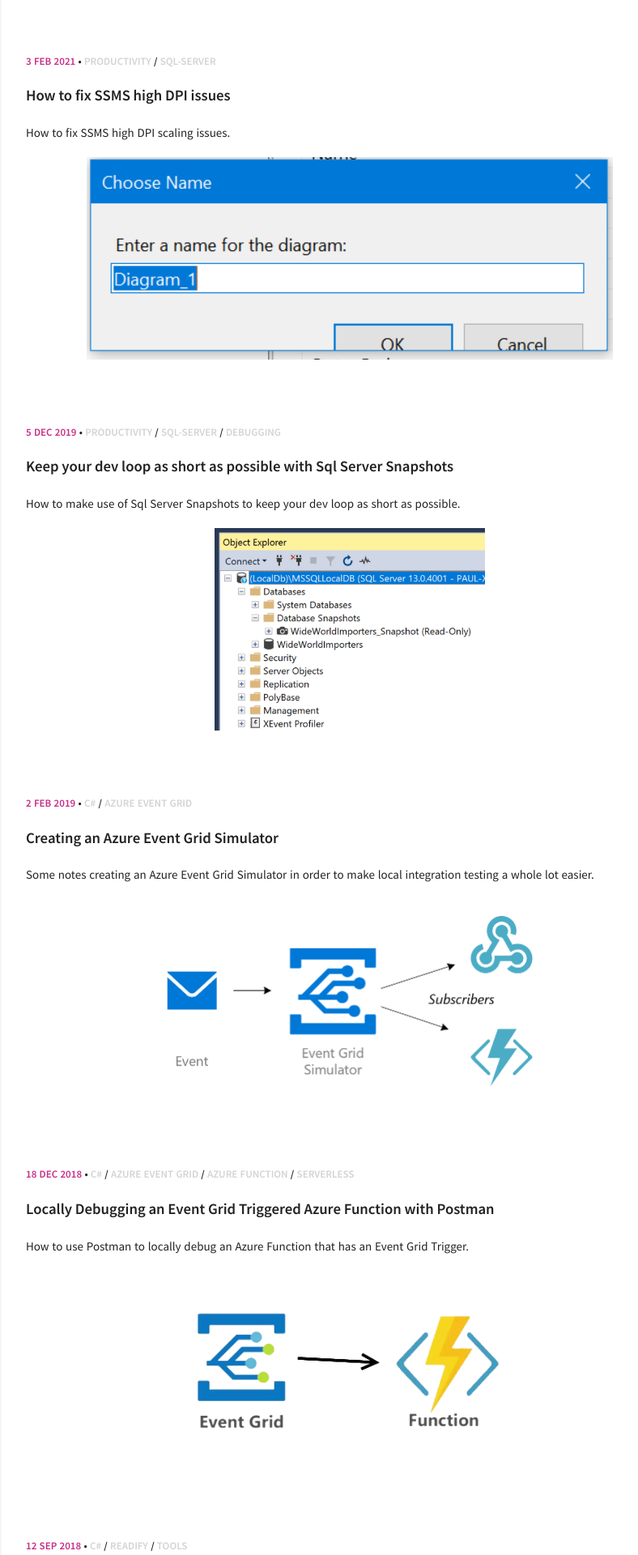
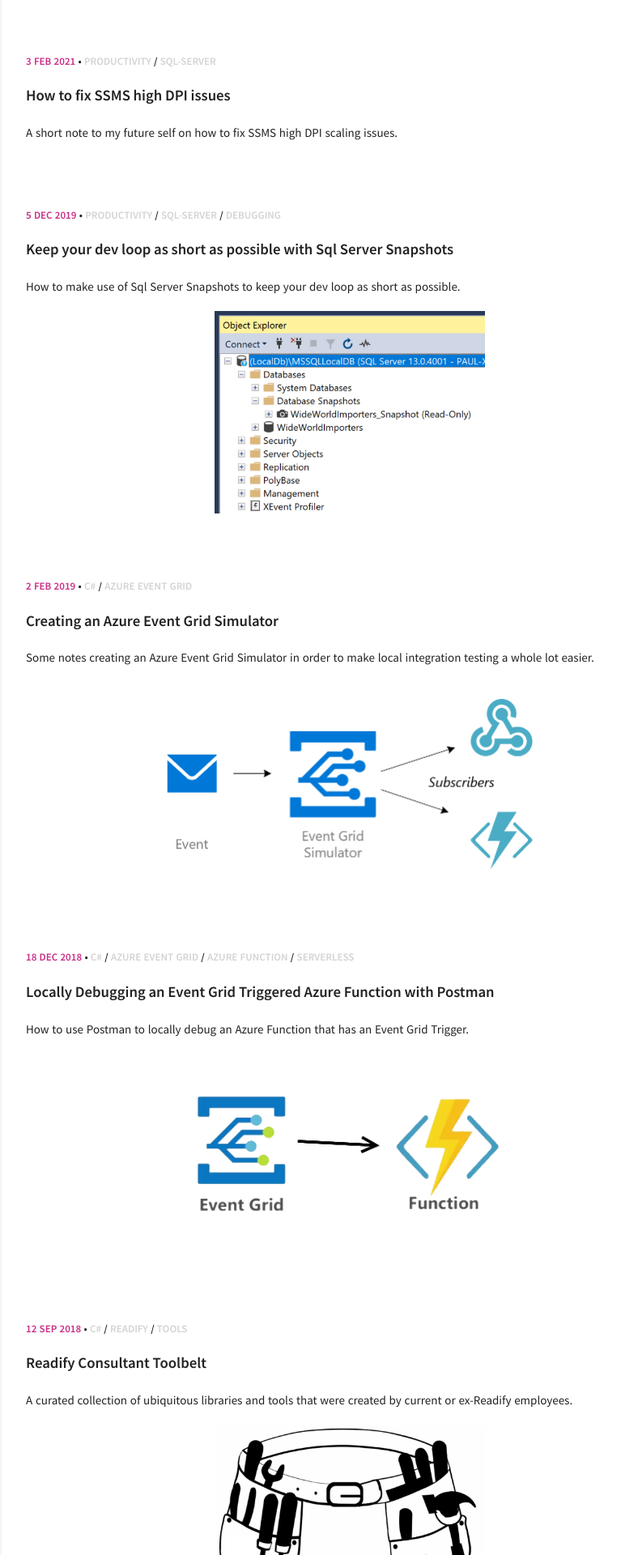
Before and after one commit to pmcilreavy/pmcilreavy.github.io, a Jekyll site: the page built from index.html, in a window 1280 px wide. Shown: the top 1920 px of the page at 81% size, without its empty margins (318-1106 px from the left). Built offline with Jekyll 4.4.1, drawn with Linux system fonts in a browser that asks for light colours.

```diff
--- a/_posts/2021-01-03-sql-server-high-dpi-settings.md
+++ b/_posts/2021-01-03-sql-server-high-dpi-settings.md
@@ -1,15 +1,13 @@
 ---
 layout: post
 title: How to fix SSMS high DPI issues
-excerpt: "How to fix SSMS high DPI scaling issues."
+excerpt: "A short note to my future self on how to fix SSMS high DPI scaling issues."
 date: 2021-02-03
 categories: [productivity, sql-server]
 comments: true
 share: true
 firehose: true
 published: true
-image:
-  feature: ssms-high-dpi/before.png
 ---
 
 _**tl;dr**_ This is a short note (mostly to my future self) on how to fix SQL Server Management Studio (SSMS) so that it doesn't look awful on high DPI screens.
```
